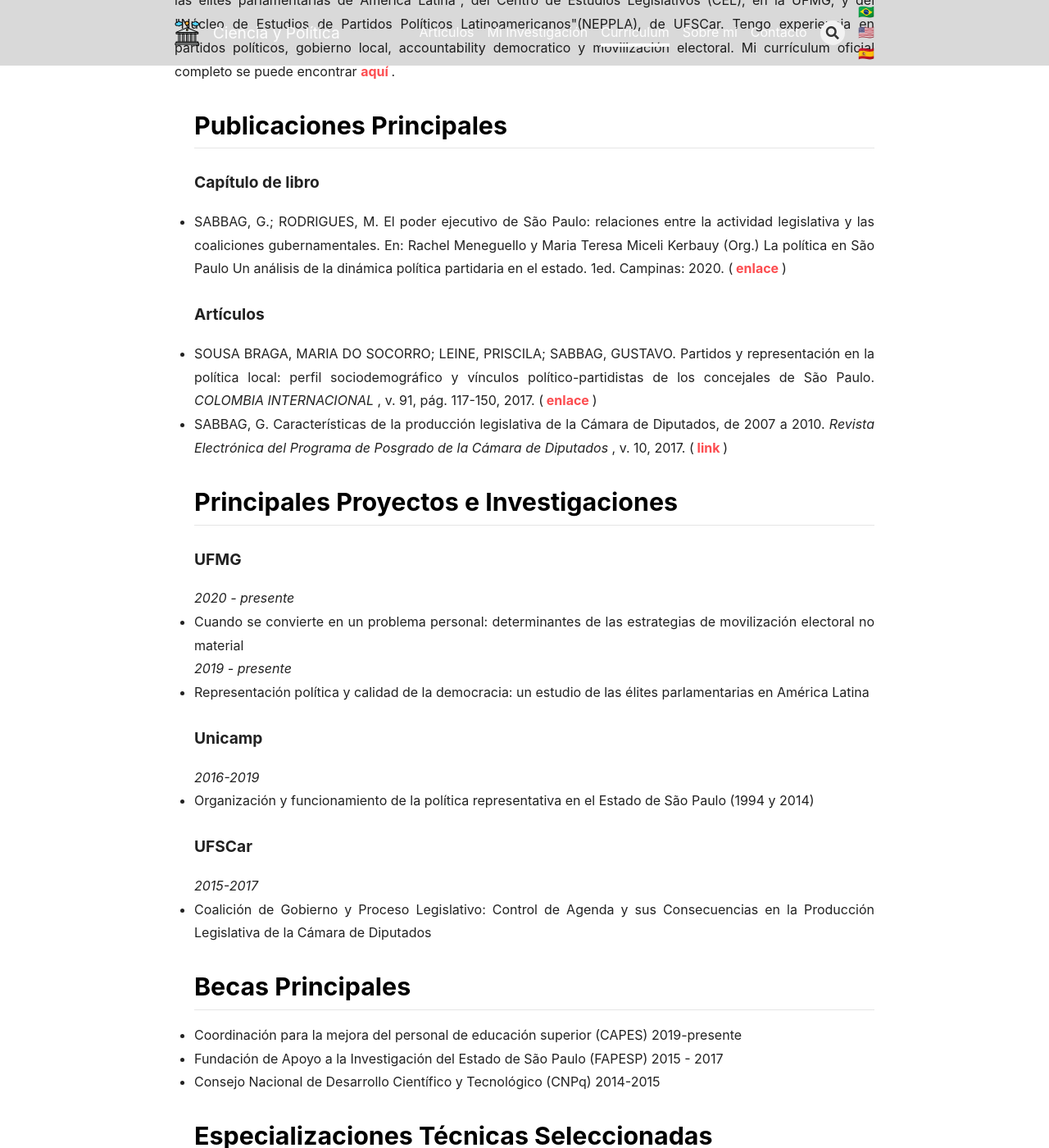
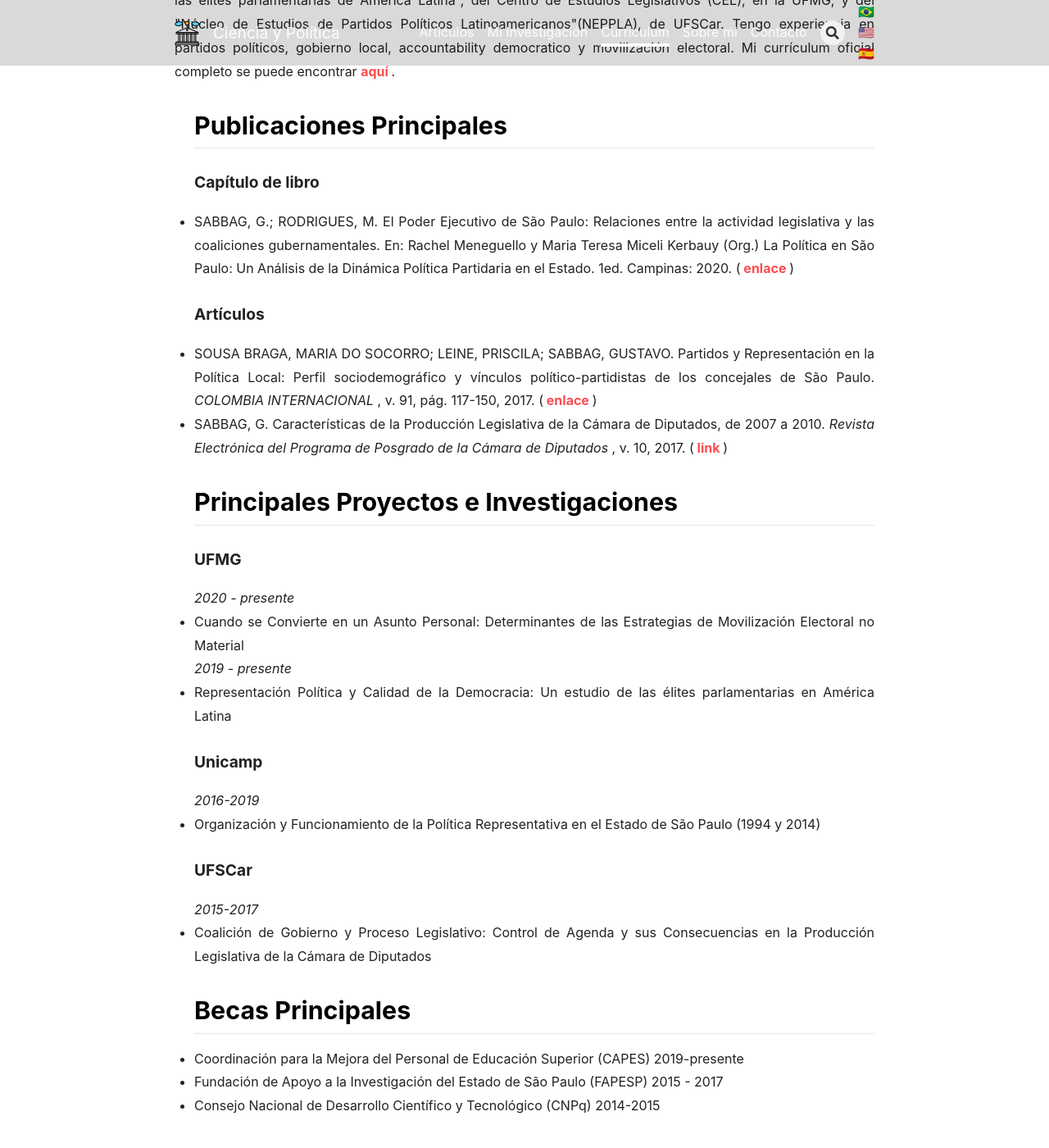
Before and after one commit to gustavosabbag/gustavosabbag.github.io, a Jekyll site: the page built from es/curriculum.html, in a window 1280 px wide and 1400 px high, scrolled down 789 px. Shown: the whole window at 82% size. Built offline with Jekyll 4.4.1, drawn with Linux system fonts in a browser that asks for light colours; nearby versions of some CDN libraries.

Commit message:
Update curriculum.html

```diff
--- a/es/curriculum.html
+++ b/es/curriculum.html
@@ -37,15 +37,15 @@
 
 <h4> Capítulo de libro </h4>
 
-<li> SABBAG, G.; RODRIGUES, M. El poder ejecutivo de São Paulo: relaciones entre la actividad legislativa y las coaliciones gubernamentales. En: Rachel Meneguello y Maria Teresa Miceli Kerbauy (Org.) La política en São Paulo Un análisis de la dinámica política partidaria en el estado. </i> 1ed. Campinas: 2020.
+<li> SABBAG, G.; RODRIGUES, M. El Poder Ejecutivo de São Paulo: Relaciones entre la actividad legislativa y las coaliciones gubernamentales. En: Rachel Meneguello y Maria Teresa Miceli Kerbauy (Org.) La Política en São Paulo: Un Análisis de la Dinámica Política Partidaria en el Estado. </i> 1ed. Campinas: 2020.
 (<a href = "http://www.editoraunicamp.com.br/produto/520/politica-em-sao-paulo--uma-analise-da-dinamica-politicopartidaria-no-estado" title = "Enlace a el libro "> enlace </a>) </li>
 
 <h4> Artículos </h4>
 
-<li> SOUSA BRAGA, MARIA DO SOCORRO; LEINE, PRISCILA; SABBAG, GUSTAVO. Partidos y representación en la política local: perfil sociodemográfico y vínculos político-partidistas de los concejales de São Paulo. <i> COLOMBIA INTERNACIONAL </i>, v. 91, pág. 117-150, 2017. (<a href = "http://www.scielo.org.co/pdf/rci/n91/0121-5612-rci-91-00117.pdf"
+<li> SOUSA BRAGA, MARIA DO SOCORRO; LEINE, PRISCILA; SABBAG, GUSTAVO. Partidos y Representación en la Política Local: Perfil sociodemográfico y vínculos político-partidistas de los concejales de São Paulo. <i> COLOMBIA INTERNACIONAL </i>, v. 91, pág. 117-150, 2017. (<a href = "http://www.scielo.org.co/pdf/rci/n91/0121-5612-rci-91-00117.pdf"
 title = "Enlace al artículo"> enlace </a>) </li>
 
-<li> SABBAG, G. Características de la producción legislativa de la Cámara de Diputados, de 2007 a 2010. <i> Revista Electrónica del Programa de Posgrado de la Cámara de Diputados </i>, v. 10, 2017.
+<li> SABBAG, G. Características de la Producción Legislativa de la Cámara de Diputados, de 2007 a 2010. <i> Revista Electrónica del Programa de Posgrado de la Cámara de Diputados </i>, v. 10, 2017.
 (<a href="http://e-legis.camara.leg.br/cefor/index.php/e-legis/article/view/300" title="Link to the article"> link </a> ) </li>
 
 <h2> Principales Proyectos e Investigaciones </h2>
@@ -53,15 +53,15 @@
 <h4> UFMG </h4>
 
 <i> 2020 - presente </i>
-<li> Cuando se convierte en un problema personal: determinantes de las estrategias de movilización electoral no material </li>
+<li> Cuando se Convierte en un Asunto Personal: Determinantes de las Estrategias de Movilización Electoral no Material </li>
 
 <i> 2019 - presente </i>
-<li> Representación política y calidad de la democracia: un estudio de las élites parlamentarias en América Latina </li>
+<li> Representación Política y Calidad de la Democracia: Un estudio de las élites parlamentarias en América Latina </li>
 
 <h4> Unicamp </h4>
 
 <i> 2016-2019 </i>
-<li> Organización y funcionamiento de la política representativa en el Estado de São Paulo (1994 y 2014) </li>
+<li> Organización y Funcionamiento de la Política Representativa en el Estado de São Paulo (1994 y 2014) </li>
 
 <h4> UFSCar </h4>
 
@@ -70,7 +70,7 @@
 
 <h2> Becas Principales </h2>
 
-<li> Coordinación para la mejora del personal de educación superior (CAPES) 2019-presente </li>
+<li> Coordinación para la Mejora del Personal de Educación Superior (CAPES) 2019-presente </li>
 
 <li> Fundación de Apoyo a la Investigación del Estado de São Paulo (FAPESP) 2015 - 2017 </li>
 
```
